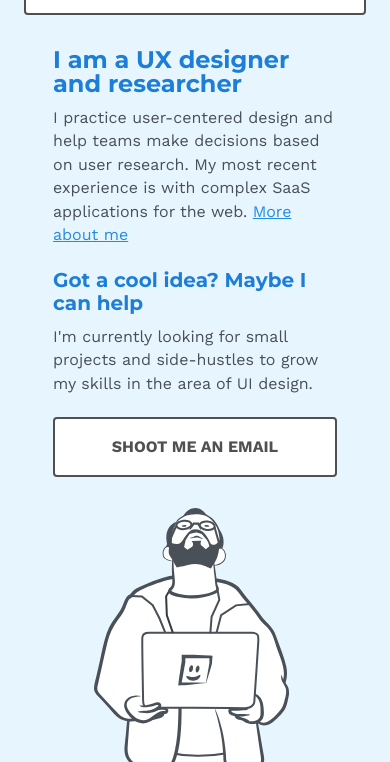
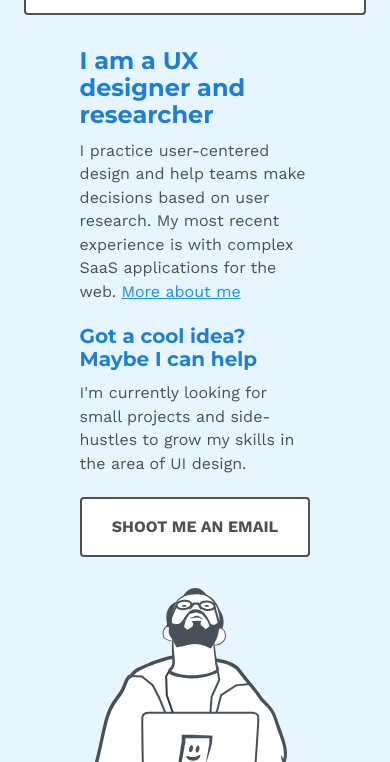
Before and after one commit to GrandeCappuccino/edwin-cruz-dot-com, a plain HTML site: page index.html in a window 390 px wide. Shown: the part 82-844 px from the top of the page. Drawn offline with nearby package versions, Linux system fonts and the light colour scheme.

Commit message:
layout improvements
improved layout for tablet

```diff
--- a/css/styles.css
+++ b/css/styles.css
@@ -25,8 +25,8 @@
                         font-family: Montserrat;
                         font-style: normal;
                         font-weight: bold;
-                        font-size: 36px;
-                        line-height: 99.5%;
+                        font-size: 32px;
+                        line-height: 112%;
                         /* or 36px */
                         margin-bottom: 10px;
                     }
@@ -55,7 +55,7 @@
                         font-family: 'Montserrat';
                         height: 73px;
                         padding: 24px;
-                        font-weight: 900;
+                        font-weight: 700;
                         margin-top: 24px;
                         margin-left: 24px;
                         margin-right: 24px;
@@ -65,6 +65,7 @@
                     footer {
                         text-align: center;
                         margin-bottom: 24px;
+                        font-size: 16px;
                     }
 
                     a {
@@ -73,9 +74,9 @@
 
                     .container {
 
-                        max-width: 920px;
+                        max-width: 1200px;
                         margin: 0px auto;
-                        padding: 0px 24px;
+                        padding: 0px 56px;
                         margin-bottom: 24px;
                     }
 
@@ -144,13 +145,10 @@
                         display: grid;
                         grid-template-columns: repeat(12, 1fr);
                         grid-gap: 1.9%;
-                        /* display: flex;
-                        justify-content: space-between;
-                        align-items: center; */
+
                     }
                     .content {
-                        /* display: grid; */
-                        grid-column: 1/7;
+                        grid-column: 1/6;
                     }
                     .img-placeholder{
                         grid-column: 7/13;
```
